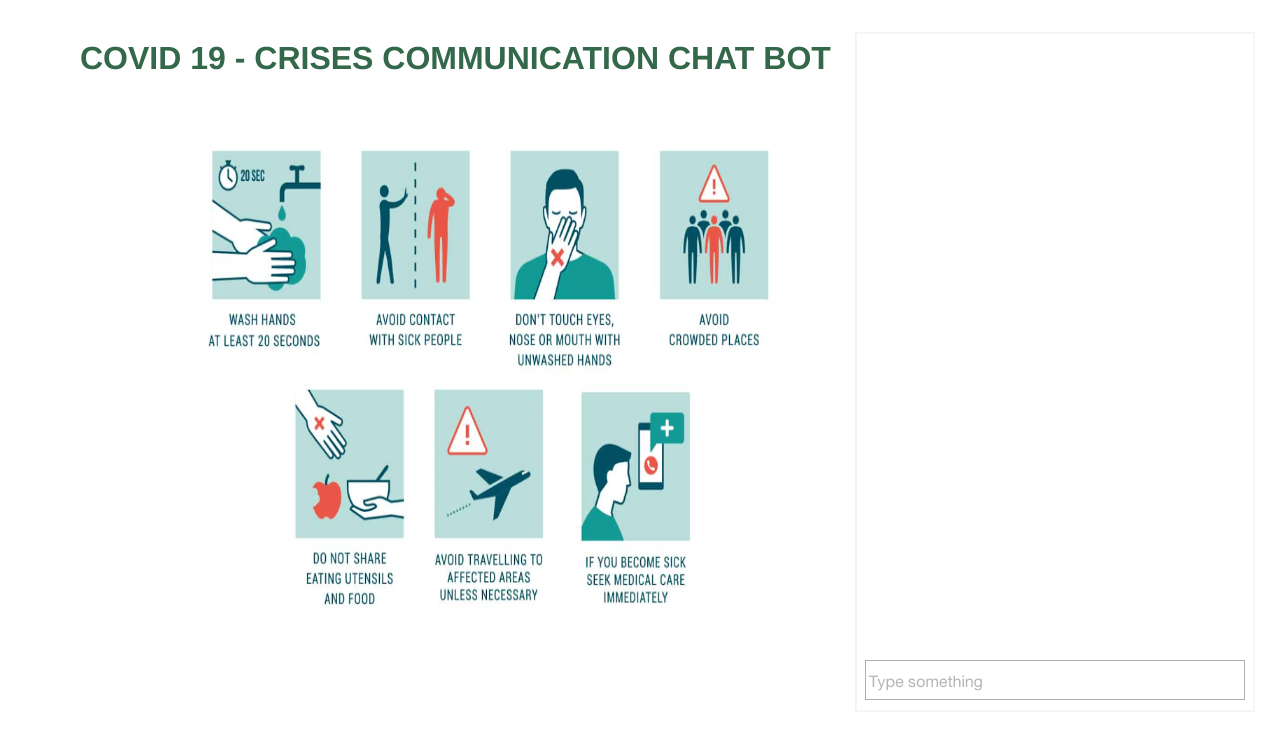
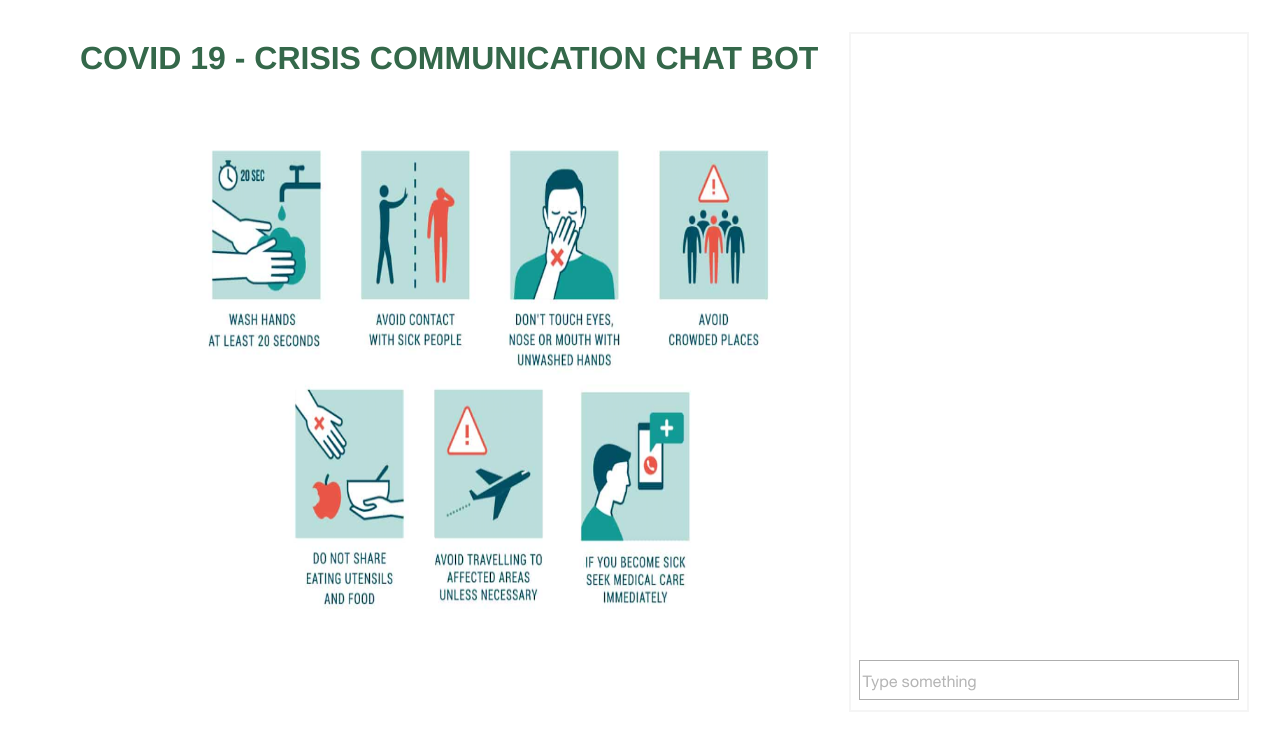
Before and after one commit to vijay-gs-GitHub/covid-simple-chatbot, a website: page public/index.html in a window 1280 px wide. Drawn offline with Linux system fonts and the light colour scheme; no server answers; a web font is replaced by a local one.

Commit message:
Files added and updated

```diff
--- a/public/index.html
+++ b/public/index.html
@@ -36,7 +36,7 @@
     </div>
     <div id="first-cloumn">
     <div style="margin-left:5rem;margin-top: 3rem;color: rgb(52, 104, 74);">
-        <h1> COVID 19 - CRISES COMMUNICATION CHAT BOT </h1>
+        <h1> COVID 19 - CRISIS COMMUNICATION CHAT BOT </h1>
     </div>
     <div style="margin-left:10rem;margin-top:4rem;background-image: url('../img/covid-19-image-edited.png'); background-repeat: no-repeat; height: 70%; background-size: 44rem 31rem;">
          <div> </div>
```
Also changed, not shown: README.md, readme_images/covid-simple-chatbot-screen-shot.png.
